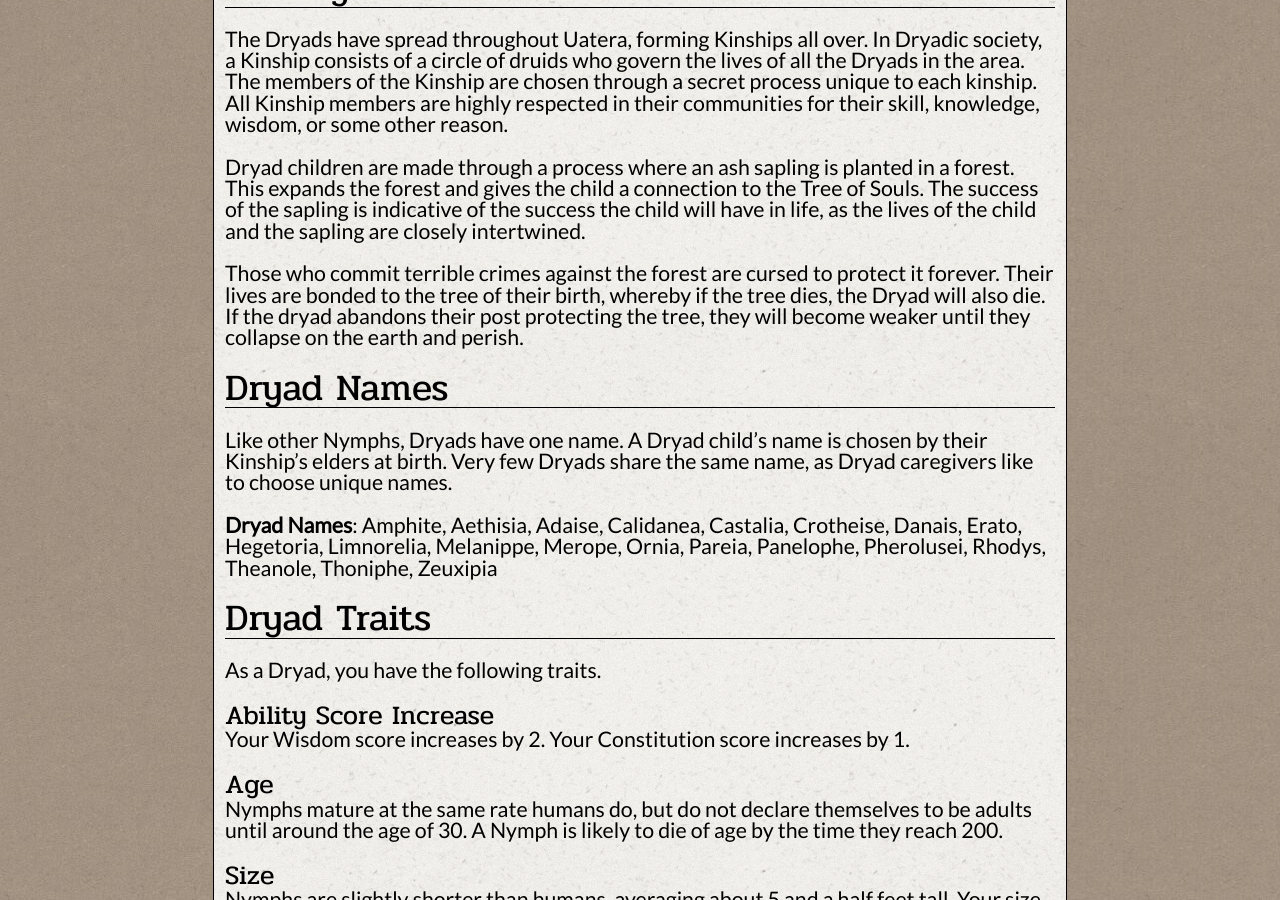
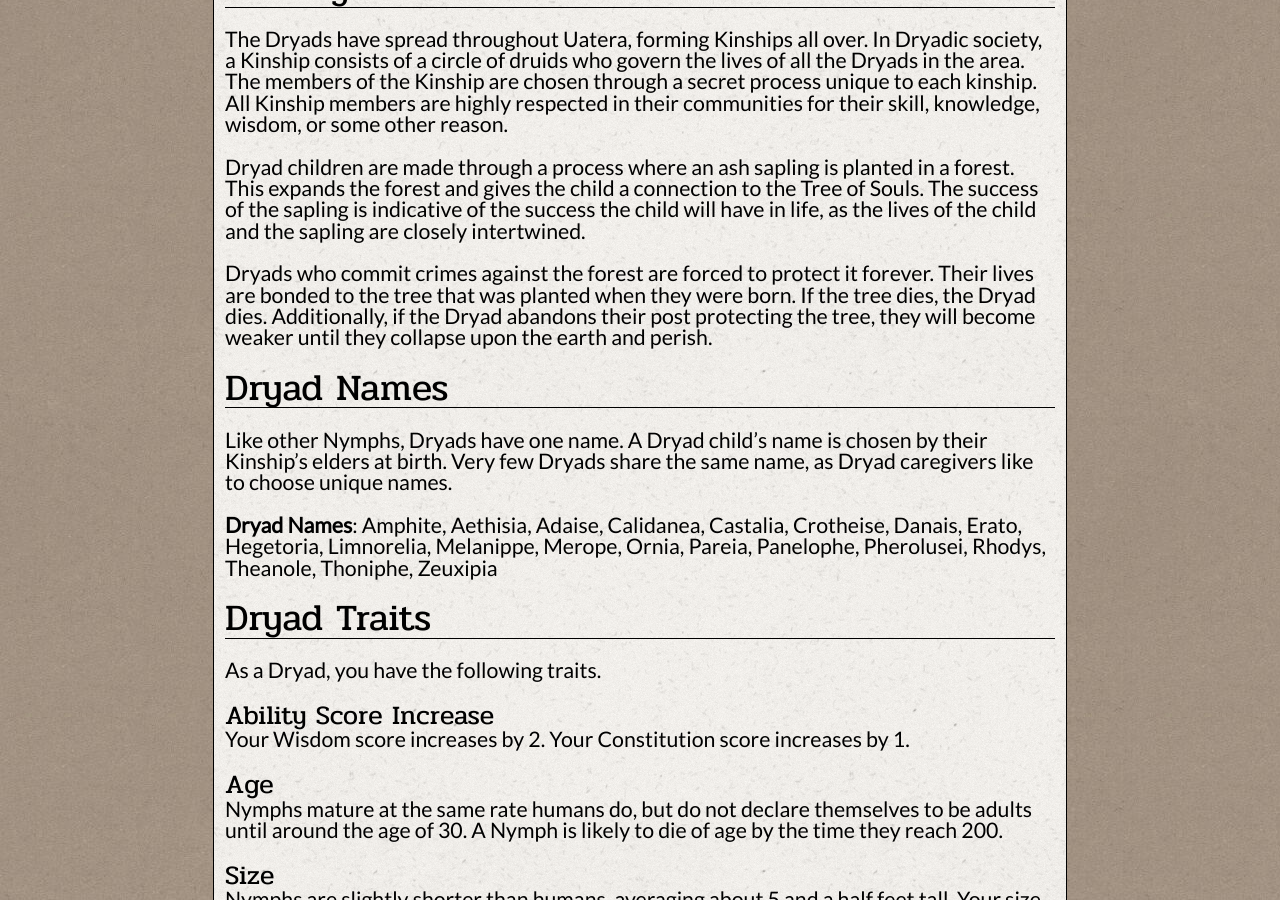
Before and after one commit to EmmiaSilk/rpg-notes, a Jekyll site: the page built from _collections/_uatera_ancestries/dryad.md, in a window 1280 px wide and 900 px high, scrolled down 783 px. Built offline with Jekyll 4.4.1, drawn with Linux system fonts in a browser that asks for light colours.

Commit message:
Made a paragraph about Dryad society a little clearer

```diff
--- a/_collections/_uatera_ancestries/dryad.md
+++ b/_collections/_uatera_ancestries/dryad.md
@@ -50,10 +50,11 @@ of Souls. The success of the sapling is indicative of the success the child
 will have in life, as the lives of the child and the sapling are closely
 intertwined.
 
-Those who commit terrible crimes against the forest are cursed to protect it
-forever. Their lives are bonded to the tree of their birth, whereby if the tree
-dies, the Dryad will also die. If the dryad abandons their post protecting the
-tree, they will become weaker until they collapse on the earth and perish.
+Dryads who commit crimes against the forest are forced to protect it forever.
+Their lives are bonded to the tree that was planted when they were born. If the
+tree dies, the Dryad dies. Additionally, if the Dryad abandons their post
+protecting the tree, they will become weaker until they collapse upon the earth
+and perish.
 
 
 ## Dryad Names
```
